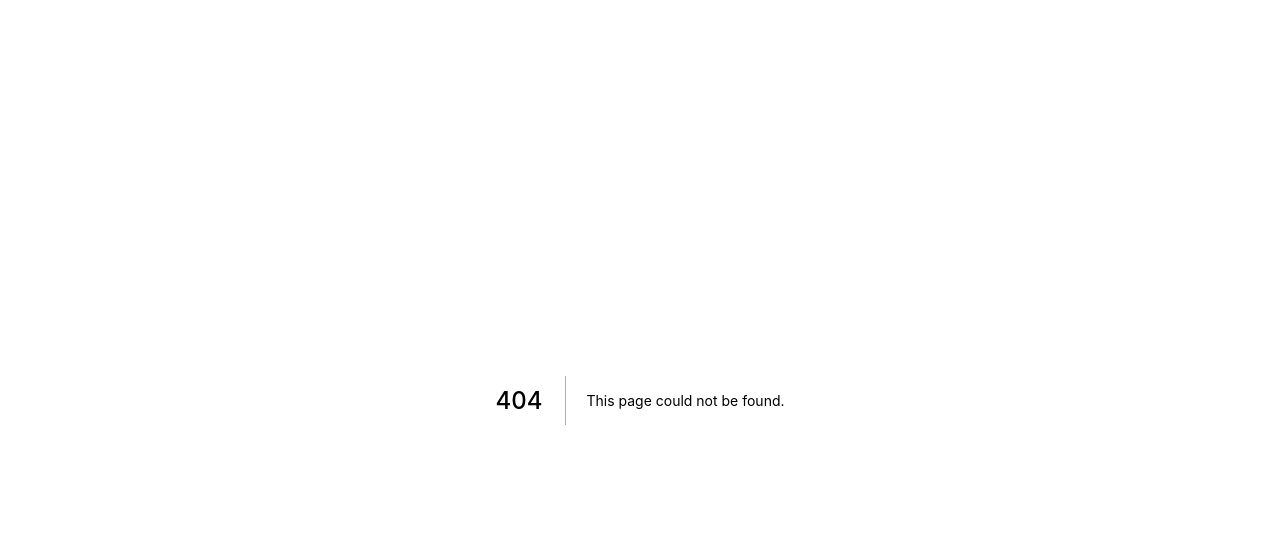
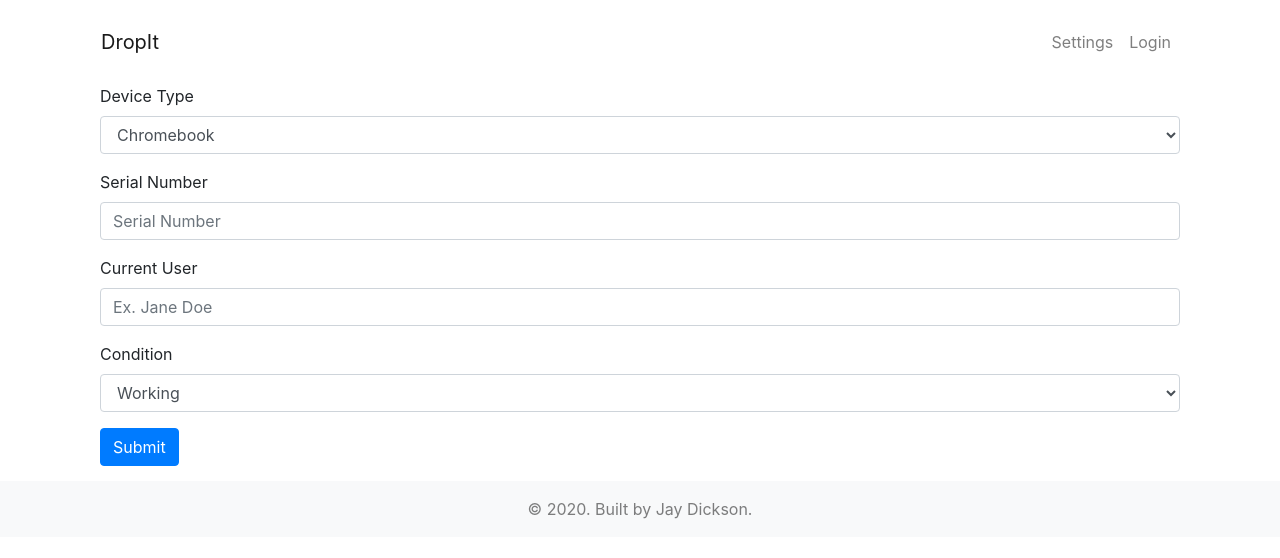
Before and after one commit to jaydickson02/DropIt, a Next.js app: page /newdevice in a window 1280 px wide. Before the commit this address had no page. Shown: the top 558 px of the page. Built offline with nearby package versions, Linux system fonts and the light colour scheme.

Commit message:
Added New device form

```diff
--- /dev/null
+++ b/pages/newdevice.js
@@ -0,0 +1,52 @@
+import Layout from '../shared/layout'
+import Form from 'react-bootstrap/Form'
+import Button from 'react-bootstrap/Button'
+import { Container } from 'react-bootstrap'
+
+const index = () => {
+
+
+return(
+<Layout activeLink={'/'}>
+<Container>
+<Form action='https://drop-it-db.vercel.app/api/add' method='post'>
+  <Form.Group controlId="formDeviceType">
+    <Form.Label>Device Type</Form.Label>
+    <Form.Control as="select">
+      <option>Chromebook</option>
+      <option>iPad</option>
+      <option>Laptop</option>
+      <option>Monitor</option>
+      <option>Other</option>
+    </Form.Control>
+  </Form.Group>
+
+  <Form.Group controlId="formDeviceSerialNumber">
+    <Form.Label>Serial Number</Form.Label>
+    <Form.Control type="text" placeholder="Serial Number" />
+  </Form.Group>
+
+  <Form.Group controlId="formCurrentDeviceUser">
+    <Form.Label>Current User</Form.Label>
+    <Form.Control type="text" placeholder="Ex. Jane Doe" />
+  </Form.Group>
+
+  <Form.Group controlId="formDeviceCondition">
+    <Form.Label>Condition</Form.Label>
+    <Form.Control as="select">
+      <option>Working</option>
+      <option>Repairing</option>
+      <option>Broken</option>
+    </Form.Control>
+  </Form.Group>
+
+  <Button variant="primary" type="submit">
+    Submit
+  </Button>
+</Form>
+</Container>
+</Layout>
+)
+}
+
+export default index
```
